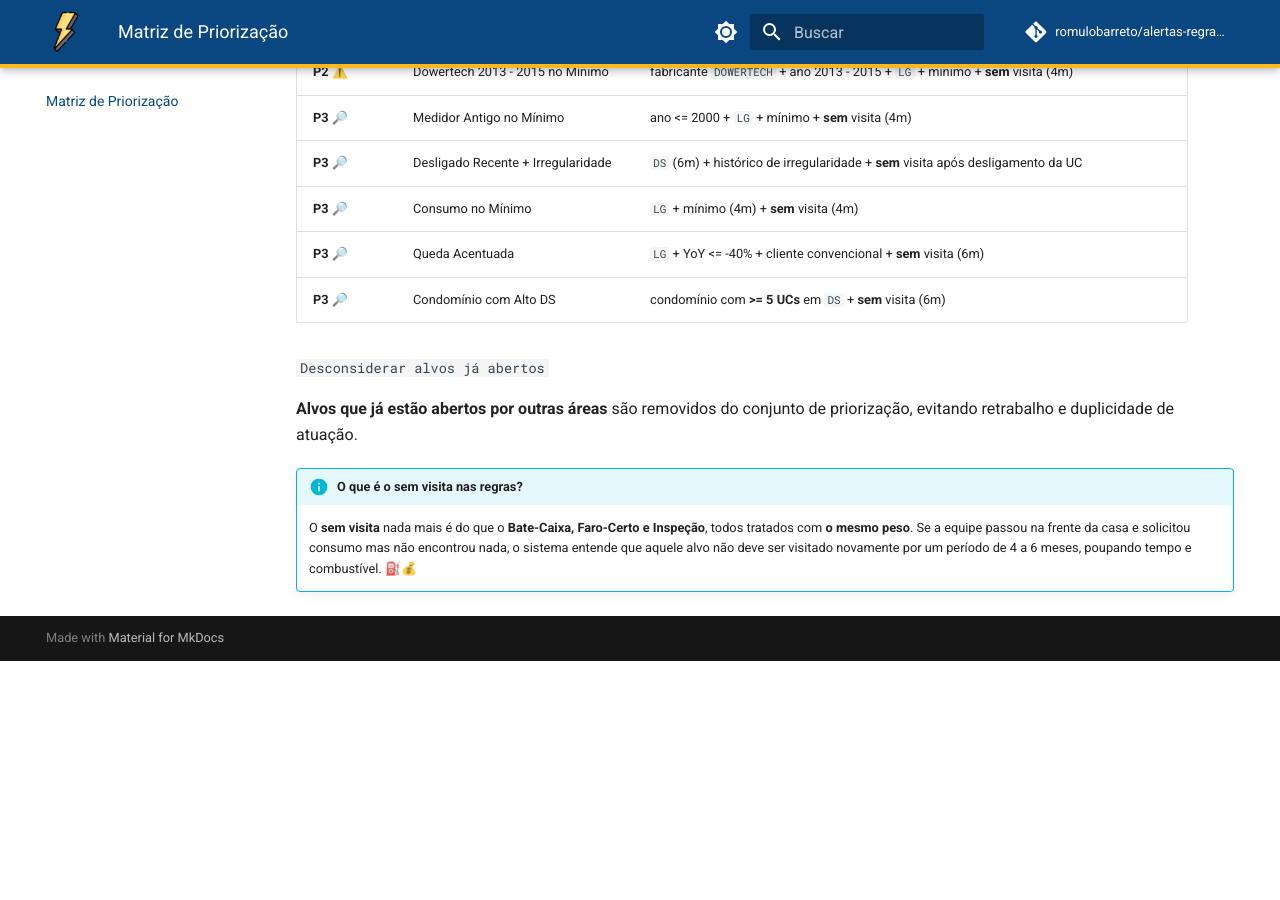
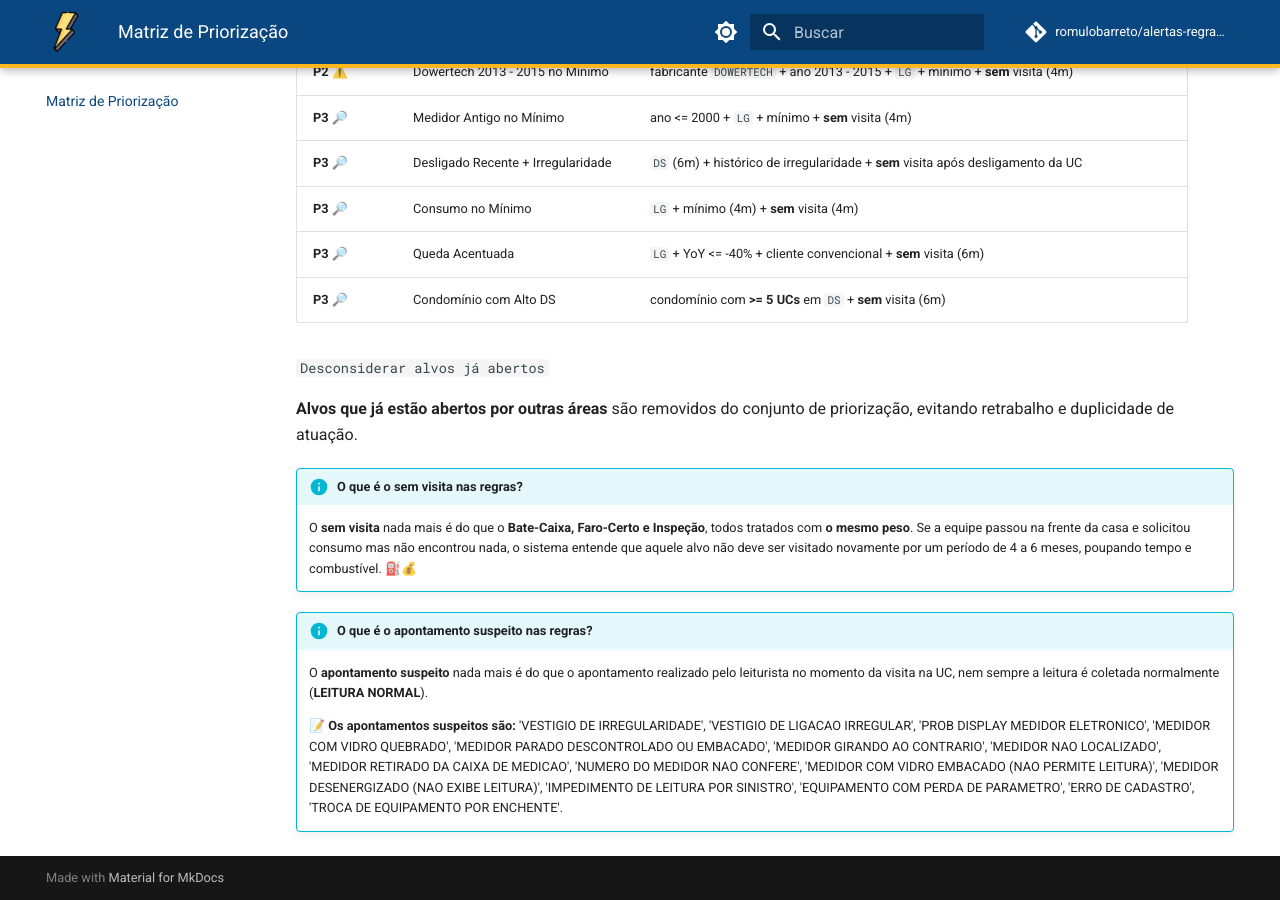
Before and after one commit to romulobarreto/alertas-regras-sinais, an MkDocs documentation site: the page built from docs/regras.md, in a window 1280 px wide and 900 px high, scrolled down 558 px. Built offline with MkDocs 1.6.1 and Material for MkDocs 9.7.7, drawn with Linux system fonts in a browser that asks for light colours; comment, search, counter and statistics services are not loaded; before the commit the page ends 1219 px from its top, so only the background shows below that.

Commit message:
docs: ajusta a documentação para adicionar o motivo dos apontamentos suspeitos dos leituristas

```diff
--- a/docs/regras.md
+++ b/docs/regras.md
@@ -23,3 +23,23 @@ Nossa inteligência separa o "joio do trigo". Abaixo, a lógica técnica que o P
 
 !!! info "O que é o **sem visita** nas regras?"
     O **sem visita** nada mais é do que o **Bate-Caixa, Faro-Certo e Inspeção**, todos tratados com **o mesmo peso**. Se a equipe passou na frente da casa e solicitou consumo mas não encontrou nada, o sistema entende que aquele alvo não deve ser visitado novamente por um período de 4 a 6 meses, poupando tempo e combustível. ⛽💰
+
+!!! info "O que é o **apontamento suspeito** nas regras?"
+    O **apontamento suspeito** nada mais é do que o apontamento realizado pelo leiturista no momento da visita na UC, nem sempre a leitura é coletada normalmente (**LEITURA NORMAL**).
+
+    📝 **Os apontamentos suspeitos são:**
+    'VESTIGIO DE IRREGULARIDADE',
+    'VESTIGIO DE LIGACAO IRREGULAR',
+    'PROB DISPLAY MEDIDOR ELETRONICO',
+    'MEDIDOR COM VIDRO QUEBRADO',
+    'MEDIDOR PARADO DESCONTROLADO OU EMBACADO',
+    'MEDIDOR GIRANDO AO CONTRARIO',
+    'MEDIDOR NAO LOCALIZADO',
+    'MEDIDOR RETIRADO DA CAIXA DE MEDICAO',
+    'NUMERO DO MEDIDOR NAO CONFERE',
+    'MEDIDOR COM VIDRO EMBACADO (NAO PERMITE LEITURA)',
+    'MEDIDOR DESENERGIZADO (NAO EXIBE LEITURA)',
+    'IMPEDIMENTO DE LEITURA POR SINISTRO',
+    'EQUIPAMENTO COM PERDA DE PARAMETRO',
+    'ERRO DE CADASTRO',
+    'TROCA DE EQUIPAMENTO POR ENCHENTE'.
```
